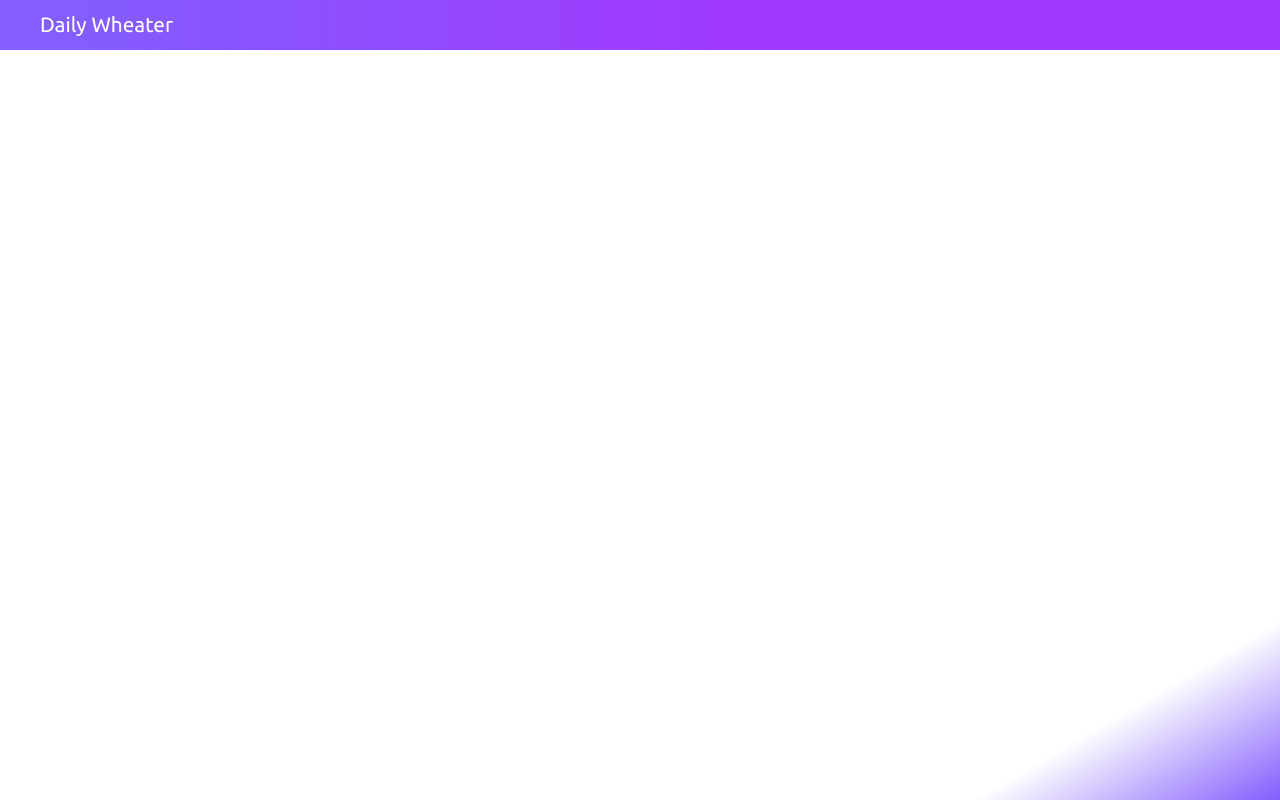
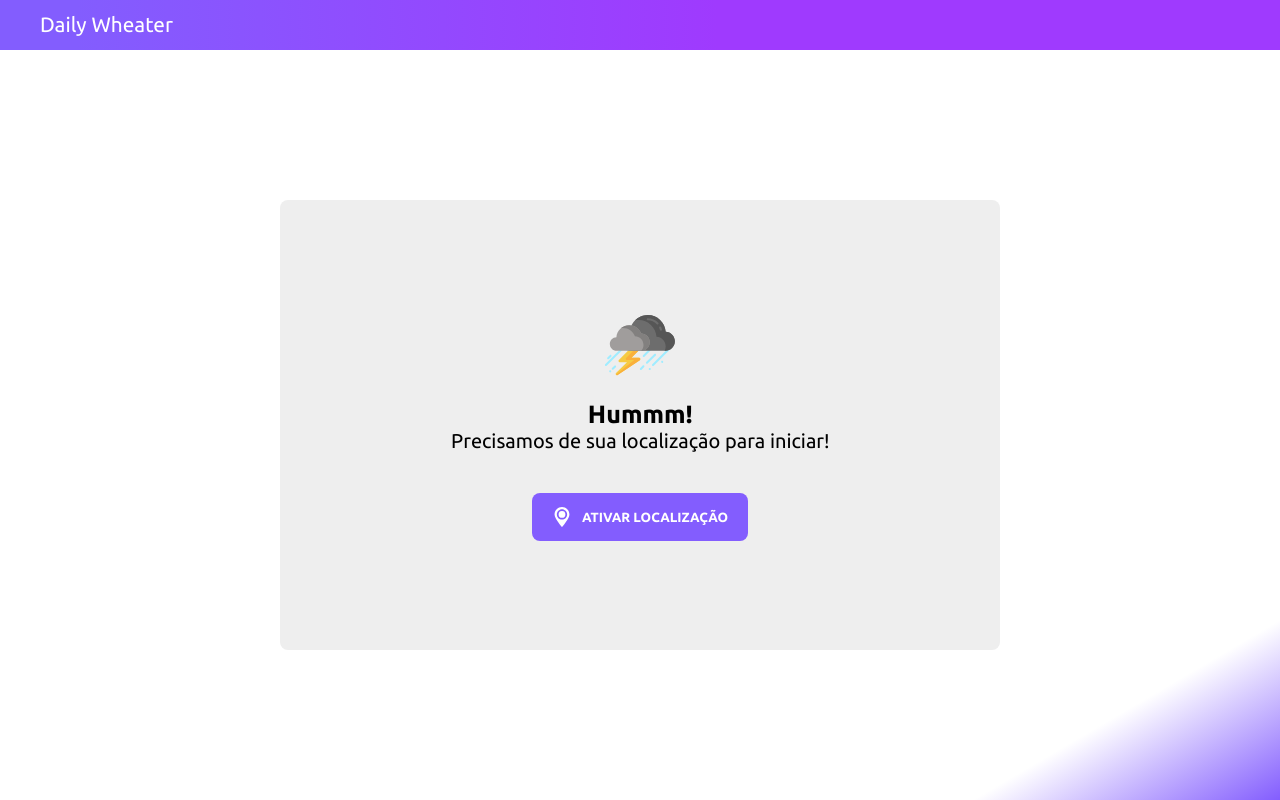
Before and after one commit to fmaranflorentino/daily-wheater, a React app: page / in a window 1280 px wide. Built offline with nearby package versions, Linux system fonts and the light colour scheme; no server answers.

Commit message:
Auto stash before rebase of "refs/heads/master"
feat(weatherCard) Added initial style

```diff
--- /dev/null
+++ b/src/components/Wheater/WheaterInformationCard/WeaterInformationCard.css
@@ -0,0 +1,75 @@
+.weather-card {
+  background: #eee;
+  box-shadow: 0 1px 3px rgba(0, 0, 0, 0.5);
+  border-radius: 4px;
+
+  width: 500px;
+  padding: 25px;
+}
+
+.header-info {
+  width: 100%;
+  display: flex;
+  justify-content: space-between;
+  align-items: center;
+}
+
+.header-info span {
+  font-size: 3rem;
+}
+
+.card-body {
+    display: flex;
+    justify-content: space-between;
+
+    margin: 20px 0 0 0;
+}
+
+.enter {
+  animation: jackInTheBox 0.4s forwards;
+}
+
+@-webkit-keyframes jackInTheBox {
+  0% {
+    opacity: 0;
+    -webkit-transform: scale(0.1) rotate(30deg);
+    transform: scale(0.1) rotate(30deg);
+    -webkit-transform-origin: center bottom;
+    transform-origin: center bottom;
+  }
+  50% {
+    -webkit-transform: rotate(-10deg);
+    transform: rotate(-10deg);
+  }
+  70% {
+    -webkit-transform: rotate(3deg);
+    transform: rotate(3deg);
+  }
+  to {
+    opacity: 1;
+    -webkit-transform: scale(1);
+    transform: scale(1);
+  }
+}
+@keyframes jackInTheBox {
+  0% {
+    opacity: 0;
+    -webkit-transform: scale(0.1) rotate(30deg);
+    transform: scale(0.1) rotate(30deg);
+    -webkit-transform-origin: center bottom;
+    transform-origin: center bottom;
+  }
+  50% {
+    -webkit-transform: rotate(-10deg);
+    transform: rotate(-10deg);
+  }
+  70% {
+    -webkit-transform: rotate(3deg);
+    transform: rotate(3deg);
+  }
+  to {
+    opacity: 1;
+    -webkit-transform: scale(1);
+    transform: scale(1);
+  }
+}
--- /dev/null
+++ b/src/components/Wheater/WheaterInformationCard/WeaterInformationCard.js
@@ -0,0 +1,51 @@
+import React from 'react';
+
+import Wrapper from './../../../hoc/Wrapper';
+import Button from './../../../components/UI/Button';
+
+import './WeaterInformationCard.css';
+import Cloud from './../../../assets/icons/cloud.svg';
+import EyeOpen from './../../../assets/icons/eye-open.svg';
+
+const WeatherInformationCard = (props) => {
+    const currentWeather = props.weather;
+
+    if (currentWeather && currentWeather.description && props.show) {
+        const weatherMain = currentWeather.main;
+        const weatherDescription = currentWeather.description;
+        const regionName = props.regionName;
+
+        const classes = [
+            'weather-card',
+            props.show ? 'enter' : 'dsd'
+        ];
+
+        return (
+            <Wrapper>
+                <article className={classes.join(' ')}>
+                    <header>
+                        <div className='header-info'>
+                            <img width="90" src={Cloud} alt='Nuvens' />
+                            <span>{props.main.temp} °</span>
+                        </div>
+                        <h3>{regionName}</h3>
+                    </header>
+                    <div className='card-body'>
+                        <div>
+                            <h5>{weatherMain}</h5>
+                            <p>{weatherDescription}</p>
+                        </div>
+                        <Button
+                            text='Ver mais detalhes'
+                            type='small'
+                            icon={EyeOpen}
+                        />
+                    </div>
+                </article>
+            </Wrapper>
+        );
+    }
+
+}
+
+export default WeatherInformationCard;
--- /dev/null
+++ b/src/components/Wheater/WheaterInformationCard/index.js
@@ -0,0 +1,3 @@
+import WeatherInformationCard from './WeaterInformationCard';
+
+export default WeatherInformationCard;
--- /dev/null
+++ b/src/components/Wheater/index.js
@@ -0,0 +1,3 @@
+import WeatherInformationCard from './WheaterInformationCard';
+
+export default WeatherInformationCard;
--- a/src/containers/Wheater/Wheater.css
+++ b/src/containers/Wheater/Wheater.css
@@ -0,0 +1,222 @@
+section {
+  width: 100%;
+  height: 100%;
+
+  display: flex;
+  flex-direction: column;
+  justify-content: center;
+  align-items: center;
+}
+section .no-content {
+  transform: scale(0);
+  background: #eee;
+  border-radius: 8px;
+
+  width: 60%;
+  height: 60%;
+  margin: auto;
+
+  display: flex;
+  flex-direction: column;
+  justify-content: center;
+  align-items: center;
+}
+
+section .no-content button {
+  border-radius: 8px;
+  background-color: #835dfe;
+  color: #fff;
+  text-transform: uppercase;
+  font-weight: bold;
+  border: 0;
+  outline: 0;
+
+  cursor: pointer;
+
+  display: flex;
+  align-items: center;
+  margin: 40px 0 0 0;
+  padding: 14px 20px;
+
+  transform: scale(0);
+  opacity: 0;
+}
+
+section .no-content button img {
+  margin: 0 10px 0 0;
+}
+
+section .no-content p {
+  text-align: center;
+  font-size: 20px;
+
+  transform: scale(0);
+  opacity: 0;
+}
+
+section .no-content p span {
+  font-weight: bold;
+  font-size: 25px;
+
+  display: block;
+}
+
+section .no-content img {
+  margin-bottom: 20px;
+
+  transform: translateZ(0);
+}
+
+section .no-content.activeNoContent {
+  animation: enterNoContent 0.4s ease-out forwards;
+}
+
+section .no-content.leaveActiveContent {
+    animation: leaveNoContent 0.4s ease-out forwards;
+  }
+
+section .no-content.activeNoContent.finish img {
+  animation: shake 0.4s ease-out forwards;
+}
+
+section .no-content.activeNoContent.finish button {
+  animation: enterNoContent 0.4s ease-out forwards;
+  animation-delay: 700ms;
+}
+
+section .no-content.activeNoContent.finish p {
+  animation: jackInTheBox 0.4s ease-out forwards;
+  animation-delay: 400ms;
+}
+
+@keyframes enterNoContent {
+  0% {
+    opacity: 0;
+    transform: scale(0);
+  }
+  50% {
+    opacity: 1;
+    transform: scale(0.5);
+  }
+  100% {
+    opacity: 1;
+    transform: scale(1);
+  }
+}
+
+@keyframes leaveNoContent {
+    0% {
+      opacity: 1;
+      transform: scale(1);
+    }
+    50% {
+      opacity: 1;
+      transform: scale(0.5);
+    }
+    100% {
+      opacity: 0;
+      transform: scale(0);
+    }
+  }
+
+@-webkit-keyframes jackInTheBox {
+  0% {
+    opacity: 0;
+    -webkit-transform: scale(0.1) rotate(30deg);
+    transform: scale(0.1) rotate(30deg);
+    -webkit-transform-origin: center bottom;
+    transform-origin: center bottom;
+  }
+  50% {
+    -webkit-transform: rotate(-10deg);
+    transform: rotate(-10deg);
+  }
+  70% {
+    -webkit-transform: rotate(3deg);
+    transform: rotate(3deg);
+  }
+  to {
+    opacity: 1;
+    -webkit-transform: scale(1);
+    transform: scale(1);
+  }
+}
+@keyframes jackInTheBox {
+  0% {
+    opacity: 0;
+    -webkit-transform: scale(0.1) rotate(30deg);
+    transform: scale(0.1) rotate(30deg);
+    -webkit-transform-origin: center bottom;
+    transform-origin: center bottom;
+  }
+  50% {
+    -webkit-transform: rotate(-10deg);
+    transform: rotate(-10deg);
+  }
+  70% {
+    -webkit-transform: rotate(3deg);
+    transform: rotate(3deg);
+  }
+  to {
+    opacity: 1;
+    -webkit-transform: scale(1);
+    transform: scale(1);
+  }
+}
+.jackInTheBox {
+  -webkit-animation-name: jackInTheBox;
+  animation-name: jackInTheBox;
+}
+
+@-webkit-keyframes shake {
+  0%,
+  to {
+    -webkit-transform: translateZ(0);
+    transform: translateZ(0);
+  }
+  10%,
+  30%,
+  50%,
+  70%,
+  90% {
+    -webkit-transform: translate3d(-10px, 0, 0);
+    transform: translate3d(-10px, 0, 0);
+  }
+  20%,
+  40%,
+  60%,
+  80% {
+    -webkit-transform: translate3d(10px, 0, 0);
+    transform: translate3d(10px, 0, 0);
+  }
+}
+@keyframes shake {
+  0%,
+  to {
+    -webkit-transform: translateZ(0);
+    transform: translateZ(0);
+  }
+  10%,
+  30%,
+  50%,
+  70%,
+  90% {
+    -webkit-transform: translate3d(-10px, 0, 0);
+    transform: translate3d(-10px, 0, 0);
+  }
+  20%,
+  40%,
+  60%,
+  80% {
+    -webkit-transform: translate3d(10px, 0, 0);
+    transform: translate3d(10px, 0, 0);
+  }
+}
+.shake {
+  -webkit-animation-name: shake;
+  animation-name: shake;
+}
+
+.dsd {
+    display: none;
+}
--- a/src/containers/Wheater/Wheater.js
+++ b/src/containers/Wheater/Wheater.js
@@ -2,16 +2,44 @@ import React, { Component } from 'react';
 import axios from 'axios';
 
 import Wrapper from '../../hoc/Wrapper';
+import WeaterInformationCard from './../../components/Wheater/WheaterInformationCard';
+import Button from './../../components/UI/Button'
+
+import './Wheater.css';
+import Storm from './../../assets/icons/storm.svg';
+import Place from './../../assets/icons/place.svg';
+// import Modal from './../../components/UI/Modal/Modal';
 
 
 class Wheater extends Component {
   state = {
-    wheater: [],
+    hasGeolocation: undefined,
+    currentWeather: [],
+    initialAnimation: false,
+    finishAnimation: false,
   }
 
-  componentWillMount() {
-    if (navigator.geolocation && navigator.geolocation.getCurrentPosition) {
-      navigator.geolocation.getCurrentPosition(this.getposition);
+  constructor() {
+    super();
+    this.oi = this.oi.bind(this);
+  }
+
+  componentDidMount() {
+    this.setState({ initialAnimation: true })
+    setTimeout(() => {
+      console.log(this.state)
+      this.setState({ finishAnimation: true })
+
+    }, 600);
+  }
+
+  geterror(error) {
+    console.log(error);
+  }
+
+  oi() {
+    if (navigator.geolocation) {
+      navigator.geolocation.getCurrentPosition(this.getposition, this.geterror);
     }
   }
 
@@ -23,23 +51,46 @@ class Wheater extends Component {
       lat: latitude,
       lon,
       APPID: '3cc15f29b5e1a6baec11ab23768ab424',
+      units: 'metric'
     };
 
-    axios.get(`http://api.openweathermap.org/data/2.5/weather`, { params })
-    .then(res => {
-      const wheater = res.data;
-      this.setState({ wheater });
-    })
+    // this.setState({ hasGeolocation: true });
+
+    this.get(params);
   }
 
+  get(params) {
+    axios.get(`http://api.openweathermap.org/data/2.5/weather`, { params })
+      .then(res => {
+        const currentWeather = res.data;
+        const [weather] = res.data.weather;
+        currentWeather.weather = weather;
+
+        this.setState({ currentWeather, hasGeolocation: true });
+
+      })
+  }
+
+
   render() {
-    if (this.state && this.state.wheater) {
-      const infos = this.state.wheater;
+    const noContentClasses = [
+      'no-content',
+      this.state.initialAnimation ? 'activeNoContent' : 'dsd',
+      this.state.finishAnimation ? 'finish' : 'leaveActiveContent'
+    ];
+
+    if (this.state && this.state.hasGeolocation) {
+      const regionName = this.state.currentWeather.name;
       return (
         <Wrapper>
-          <p>
-            {infos.name}
-          </p>
+
+          <WeaterInformationCard
+            weather={this.state.currentWeather.weather}
+            regionName={regionName}
+            show={this.state.hasGeolocation}
+            main={this.state.currentWeather.main}
+          />
+
 
           {/* <Modal show={true} >
                bctt
@@ -48,10 +99,19 @@ class Wheater extends Component {
       )
     }
     return (
-        <Wrapper>
-            <div>wheater title</div>
-            <div>wheater info</div>
-        </Wrapper>
+      <Wrapper>
+        <section>
+          <div className={noContentClasses.join(' ')}>
+            <img width='70' src={Storm} alt='Ícone de tempestade' />
+            <p><span>Hummm!</span> Precisamos de sua localização para iniciar!</p>
+            <Button
+              click={this.oi}
+              text='Ativar localização'
+              icon={Place}
+            />
+          </div>
+        </section>
+      </Wrapper>
     );
   }
 }
```
